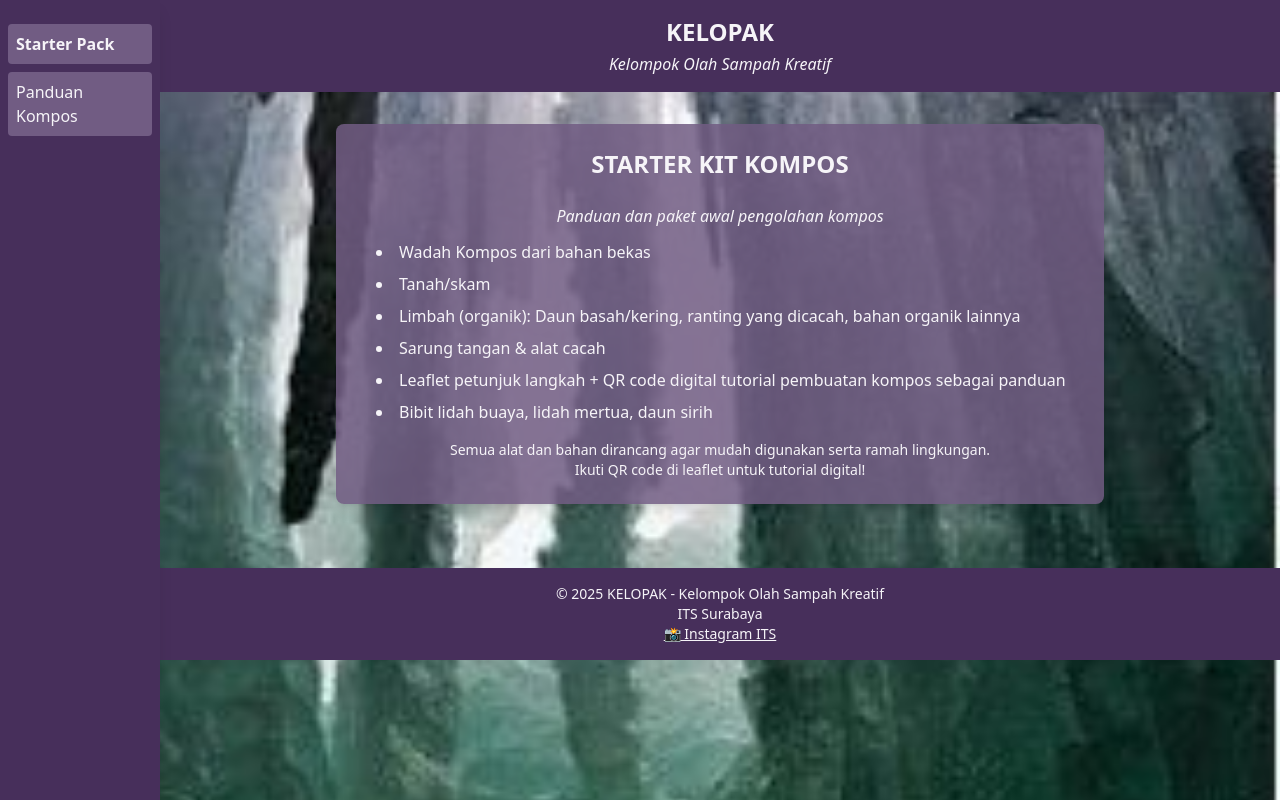
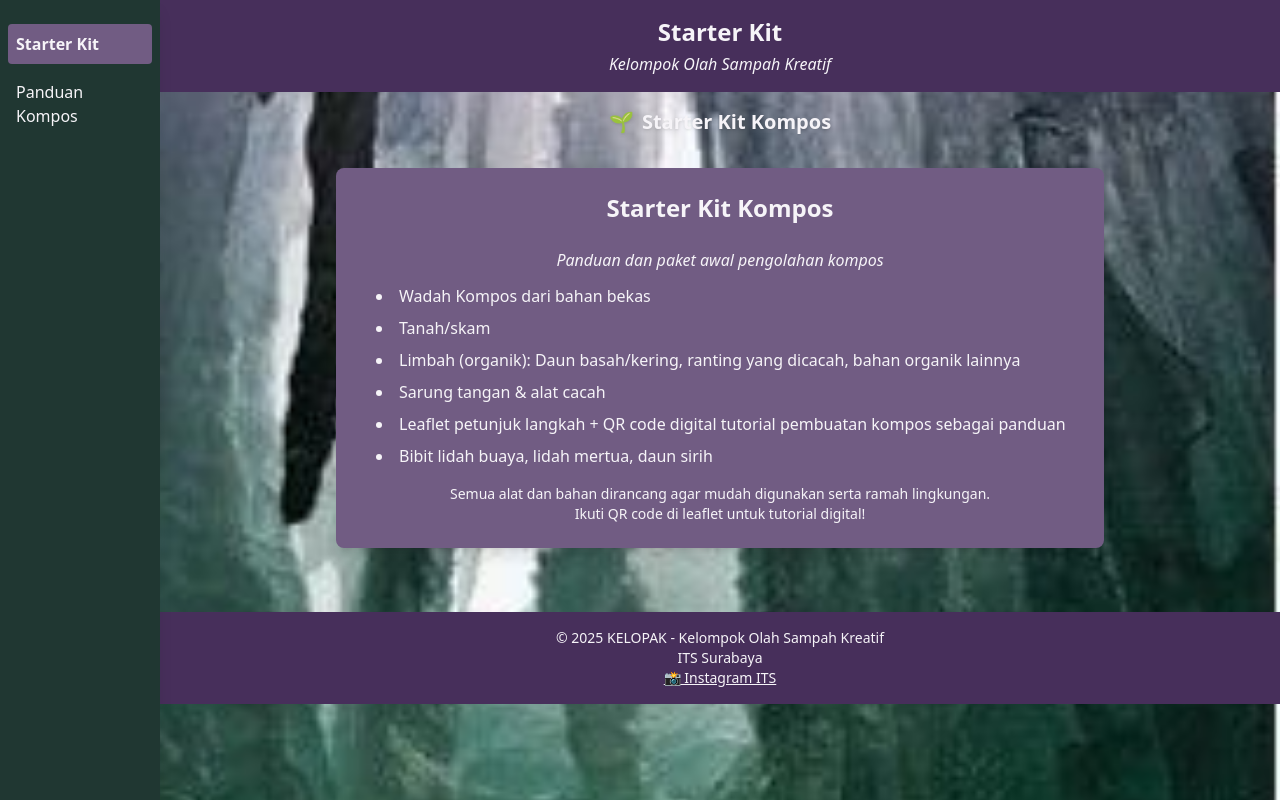
Before and after one commit to Kelopak/Panduan-kompos-kelopak, a plain HTML site: page starter-pack.html in a window 1280 px wide. Drawn offline with nearby package versions, Linux system fonts and the light colour scheme.

Commit message:
Update starter-pack.html

```diff
--- a/starter-pack.html
+++ b/starter-pack.html
@@ -12,18 +12,19 @@
       background-position: center;
       background-repeat: no-repeat;
     }
-    .bg-sidebar { background-color: #472F5B; }
-    .bg-menu { background-color: #715C83; }
+    .bg-sidebar { background-color: #203732; }
+    .bg-menu-active { background-color: #715C83; }
+    .bg-menu-hover { background-color: #8F79A1; }
     .bg-main-header { background-color: #472F5B; }
-    .bg-content { background-color: rgba(113,92,131,0.85); }
+    .bg-content { background-color: #8F79A1; }
     .bg-footer { background-color: #472F5B; }
     .text-light { color: #F6F4F8; }
   </style>
 </head>
-<body class="text-light">
+<body class="bg-content text-light">
 
-  <!-- Drawer Menu Trigger -->
-  <button id="menu-btn" class="fixed top-4 left-4 z-30 bg-main-header text-light rounded-full p-2 shadow-md focus:outline-none md:hidden" aria-label="Menu">
+  <!-- Drawer Menu Trigger (Floating Button) -->
+  <button id="menu-btn" class="fixed top-4 left-4 z-30 bg-sidebar text-light rounded-full p-2 shadow-md focus:outline-none md:hidden" aria-label="Menu">
     <svg class="w-6 h-6" fill="none" stroke="currentColor" stroke-width="2" viewBox="0 0 24 24">
       <path stroke-linecap="round" stroke-linejoin="round" d="M4 6h16M4 12h16M4 18h16"/>
     </svg>
@@ -32,37 +33,48 @@
   <!-- Drawer Menu Overlay -->
   <div id="drawer" class="fixed inset-0 bg-black bg-opacity-30 z-40 hidden">
     <aside class="bg-sidebar w-56 h-full shadow-lg flex flex-col pt-6 px-4 animate-slidein">
-      <button id="close-btn" class="self-end mb-6 text-light bg-menu rounded-full p-2" aria-label="Tutup Menu">
+      <button id="close-btn" class="self-end mb-6 text-light bg-menu-active rounded-full p-2" aria-label="Tutup Menu">
         <svg class="w-5 h-5" fill="none" stroke="currentColor" stroke-width="2" viewBox="0 0 24 24">
           <path stroke-linecap="round" stroke-linejoin="round" d="M6 18L18 6M6 6l12 12"/>
         </svg>
       </button>
       <nav class="flex flex-col gap-1">
-        <a href="starter-pack.html" class="rounded py-2 px-2 bg-menu text-light text-base font-semibold transition mb-1">Starter Pack</a>
-        <a href="index.html" class="rounded py-2 px-2 bg-menu text-light text-base font-medium transition">Panduan Kompos</a>
+        <a href="starter-pack.html" class="rounded py-2 px-2 bg-menu-active text-light text-base font-semibold transition mb-1">Starter Kit</a>
+        <a href="index.html" class="rounded py-2 px-2 hover:bg-menu-hover text-light text-base font-medium transition">Panduan Kompos</a>
       </nav>
     </aside>
   </div>
 
-  <!-- Desktop Sidebar -->
-  <aside class="hidden md:flex w-40 bg-sidebar flex-col pt-6 shadow-lg fixed inset-y-0 left-0 z-10">
-    <nav class="flex flex-col gap-1 px-2">
-      <a href="starter-pack.html" class="rounded py-2 px-2 bg-menu text-light text-base font-semibold transition mb-1">Starter Pack</a>
-      <a href="index.html" class="rounded py-2 px-2 bg-menu text-light text-base font-medium transition">Panduan Kompos</a>
-    </nav>
-  </aside>
+  <!-- Main Content -->
+  <div class="flex flex-col min-h-screen md:pl-0">
+    <!-- Desktop Sidebar (hidden on mobile) -->
+    <aside class="hidden md:flex w-40 bg-sidebar flex-col pt-6 shadow-lg fixed inset-y-0 left-0 z-10">
+      <nav class="flex flex-col gap-1 px-2">
+        <a href="starter-pack.html" class="rounded py-2 px-2 bg-menu-active text-light text-base font-semibold transition mb-1">Starter Kit</a>
+        <a href="index.html" class="rounded py-2 px-2 hover:bg-menu-hover text-light text-base font-medium transition">Panduan Kompos</a>
+      </nav>
+    </aside>
 
-  <div class="flex flex-col min-h-screen md:pl-0">
     <main class="flex-1 md:ml-40">
+      <!-- Judul -->
       <header class="text-center py-4 bg-main-header text-light">
-        <h1 class="text-xl md:text-2xl font-bold">KELOPAK</h1>
+        <h1 class="text-xl md:text-2xl font-bold">Starter Kit</h1>
         <div class="text-xs md:text-base italic mt-1">Kelompok Olah Sampah Kreatif</div>
       </header>
+
+      <!-- Subjudul -->
+      <section class="text-center mt-4">
+        <h2 class="text-base md:text-xl font-semibold text-light drop-shadow flex items-center justify-center gap-2">
+          <span>🌱</span> Starter Kit Kompos
+        </h2>
+      </section>
+
+      <!-- Isi Starter Kit -->
       <section class="w-full flex justify-center py-4 md:py-8">
-        <div class="w-full max-w-3xl bg-content rounded-lg p-3 md:p-6 shadow-lg">
-          <h2 class="text-lg md:text-2xl font-bold text-center mb-3 md:mb-6">STARTER KIT KOMPOS</h2>
+        <div class="w-full max-w-3xl bg-menu-active rounded-lg p-3 md:p-6 shadow-lg">
+          <h2 class="text-lg md:text-2xl font-bold text-center mb-3 md:mb-6 text-light">Starter Kit Kompos</h2>
           <p class="text-sm md:text-base mb-3 text-center italic">Panduan dan paket awal pengolahan kompos</p>
-          <ul class="list-disc list-inside ml-2 md:ml-4 space-y-1 md:space-y-2 text-xs md:text-base">
+          <ul class="list-disc list-inside ml-2 md:ml-4 space-y-1 md:space-y-2 text-xs md:text-base text-light">
             <li>Wadah Kompos dari bahan bekas</li>
             <li>Tanah/skam</li>
             <li>Limbah (organik): Daun basah/kering, ranting yang dicacah, bahan organik lainnya</li>
@@ -76,6 +88,8 @@
           </p>
         </div>
       </section>
+
+      <!-- Footer -->
       <footer class="bg-footer text-light text-center p-2 md:p-4 mt-4 md:mt-8 text-xs md:text-sm">
         <p>© 2025 KELOPAK - Kelompok Olah Sampah Kreatif</p>
         <p>ITS Surabaya</p>
@@ -87,6 +101,7 @@
       </footer>
     </main>
   </div>
+
   <!-- Drawer Animation -->
   <style>
     @keyframes slidein {
@@ -97,6 +112,8 @@
       animation: slidein 0.2s cubic-bezier(0.4,0,0.2,1);
     }
   </style>
+
+  <!-- Drawer Menu Script -->
   <script>
     const menuBtn = document.getElementById('menu-btn');
     const drawer = document.getElementById('drawer');
```
